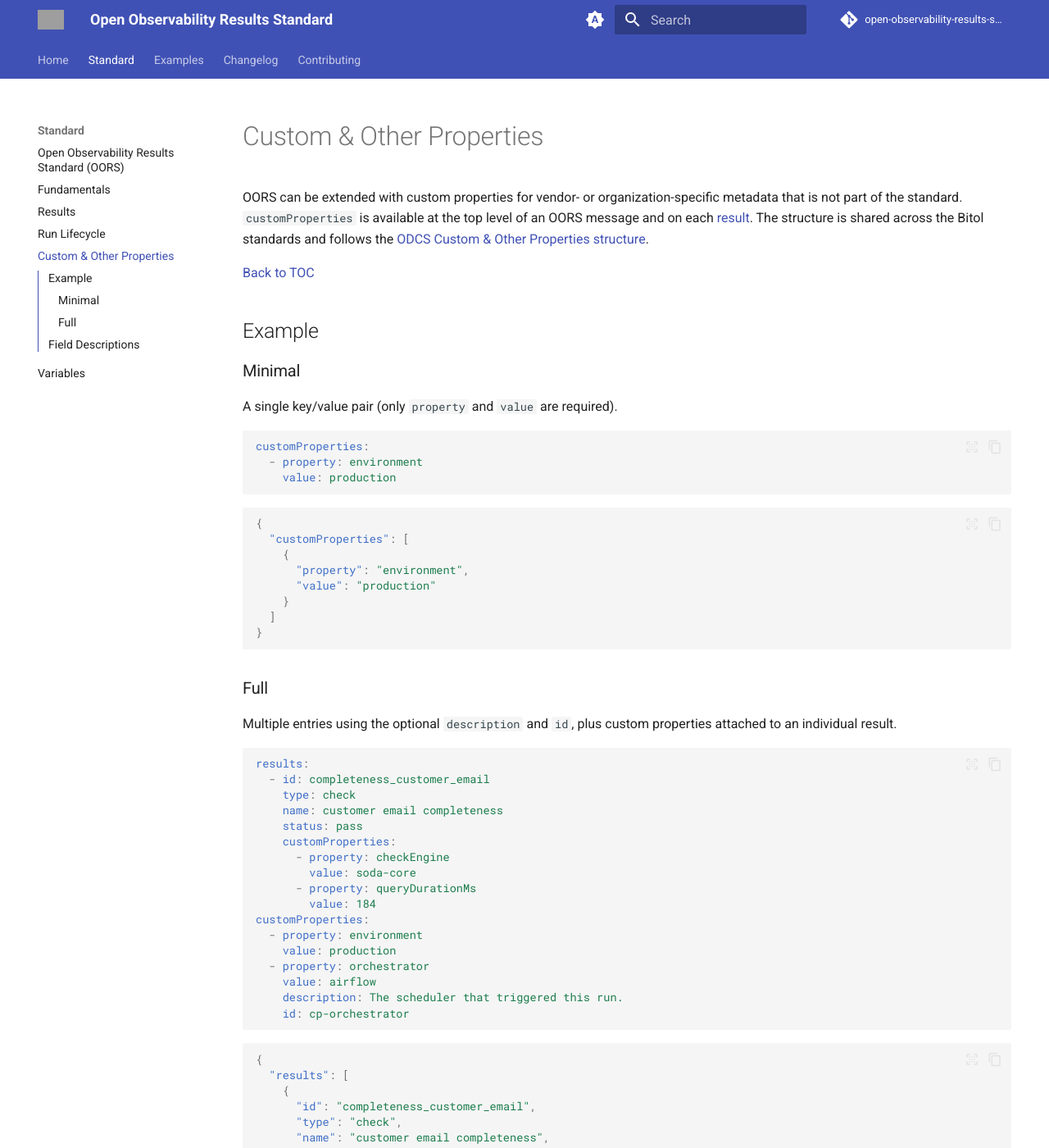
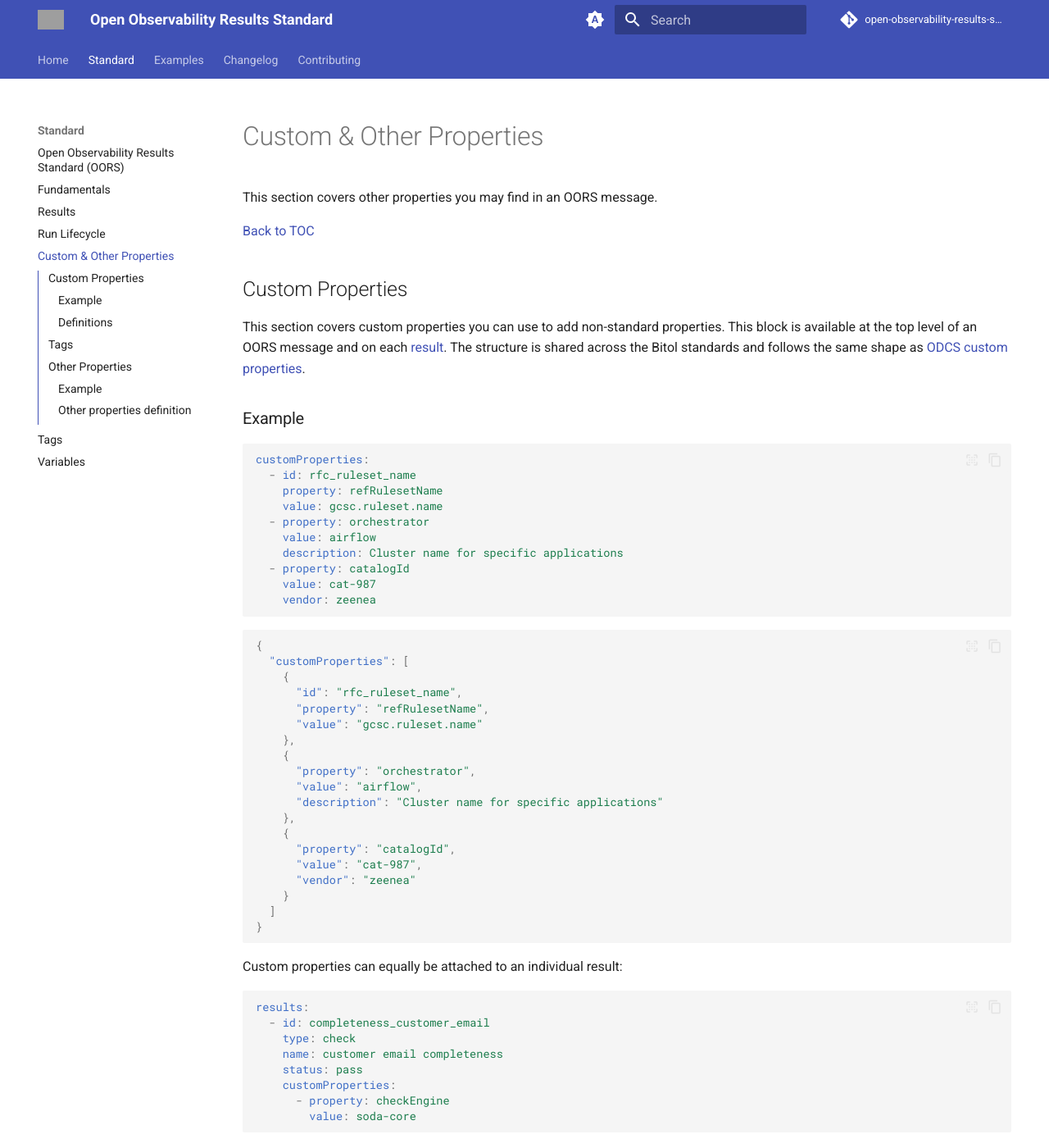
Before and after one commit to bitol-io/open-observability-results-standard, an MkDocs documentation site: the page built from docs/custom-other-properties.md, in a window 1280 px wide and 1400 px high. Shown: the whole window at 82% size. Built offline with MkDocs 1.6.1 and Material for MkDocs 9.7.7, drawn with Linux system fonts in a browser that asks for light colours; comment, search, counter and statistics services are not loaded; the version menu is left out; some of the changed text lies outside the part shown; grey boxes are pictures that could not be loaded.

Commit message:
feat: contract.server and tags; align custom-properties docs with ODCS
Recreates the `contract.server` contribution from #8 by @jochenchrist on top of
the current v0.8.0 state, and adds `tags` support.

- `contract.server` — optional string naming the server defined in the
  referenced contract (e.g. a `servers` entry in ODCS) against which the
  observations were made. A contract can be served on multiple servers.
- `tags` — the shared Bitol structure, an array of strings, available at the top
  level and on each result. New docs/tags.md mirroring the ODCS page.
- custom-other-properties.md restructured to mirror the ODCS page layout
  (Custom Properties -> Example -> Definitions), keeping only fields OORS supports.
- The `full` example gains `contract.server` and `tags`; new `invalid-tags`
  negative test.

Both new fields are optional, so v0.8.0 remains non-breaking.

Co-Authored-By: jochen <jochen.christ@entropy-data.com>
Co-Authored-By: Claude Sonnet 5 <noreply@anthropic.com>
Signed-off-by: Jean-Georges Perrin <jean-georges.perrin@hcl-software.com>

````diff
--- a/docs/custom-other-properties.md
+++ b/docs/custom-other-properties.md
@@ -1,6 +1,6 @@
 ---
 title: "Custom & Other Properties"
-description: "Extending OORS with custom properties."
+description: "This section covers custom properties you may find in an OORS message."
 ---
 
 <!--
@@ -10,36 +10,52 @@ SPDX-License-Identifier: Apache-2.0
 
 # Custom & Other Properties
 
-OORS can be extended with custom properties for vendor- or organization-specific metadata that is not part of the standard. `customProperties` is available at the top level of an OORS message and on each [result](results.md). The structure is shared across the Bitol standards and follows the [ODCS Custom & Other Properties structure](https://bitol-io.github.io/open-data-contract-standard/latest/custom-other-properties/).
+This section covers other properties you may find in an OORS message.
 
 [Back to TOC](README.md)
 
-## Example
+## Custom Properties
 
-### Minimal
+This section covers custom properties you can use to add non-standard properties. This block is available at the top level of an OORS message and on each [result](results.md). The structure is shared across the Bitol standards and follows the same shape as [ODCS custom properties](https://bitol-io.github.io/open-data-contract-standard/latest/custom-other-properties/).
 
-A single key/value pair (only `property` and `value` are required).
+### Example
 
 ```yaml
 customProperties:
-  - property: environment
-    value: production
+  - id: rfc_ruleset_name
+    property: refRulesetName
+    value: gcsc.ruleset.name
+  - property: orchestrator
+    value: airflow
+    description: Cluster name for specific applications
+  - property: catalogId
+    value: cat-987
+    vendor: zeenea
 ```
 
 ```json
 {
   "customProperties": [
     {
-      "property": "environment",
-      "value": "production"
+      "id": "rfc_ruleset_name",
+      "property": "refRulesetName",
+      "value": "gcsc.ruleset.name"
+    },
+    {
+      "property": "orchestrator",
+      "value": "airflow",
+      "description": "Cluster name for specific applications"
+    },
+    {
+      "property": "catalogId",
+      "value": "cat-987",
+      "vendor": "zeenea"
     }
   ]
 }
 ```
 
-### Full
-
-Multiple entries using the optional `description` and `id`, plus custom properties attached to an individual result.
+Custom properties can equally be attached to an individual result:
 
 ```yaml
 results:
@@ -50,50 +66,39 @@ results:
     customProperties:
       - property: checkEngine
         value: soda-core
-      - property: queryDurationMs
-        value: 184
-customProperties:
-  - property: environment
-    value: production
-  - property: orchestrator
-    value: airflow
-    description: The scheduler that triggered this run.
-    id: cp-orchestrator
 ```
 
-```json
-{
-  "results": [
-    {
-      "id": "completeness_customer_email",
-      "type": "check",
-      "name": "customer email completeness",
-      "status": "pass",
-      "customProperties": [
-        { "property": "checkEngine", "value": "soda-core" },
-        { "property": "queryDurationMs", "value": 184 }
-      ]
-    }
-  ],
-  "customProperties": [
-    { "property": "environment", "value": "production" },
-    {
-      "property": "orchestrator",
-      "value": "airflow",
-      "description": "The scheduler that triggered this run.",
-      "id": "cp-orchestrator"
-    }
-  ]
-}
+### Definitions
+
+| Key                             | Type   | UX label          | Required | Description                                                                                                                                                                                                                                              |
+| ------------------------------- | ------ | ----------------- | -------- | -------------------------------------------------------------------------------------------------------------------------------------------------------------------------------------------------------------------------------------------------------- |
+| `customProperties`              | array  | Custom Properties | No       | A list of key/value pairs for custom properties.                                                                                                                                                                                                          |
+| `customProperties[].description`| string | Description       | No       | Description for humans.                                                                                                                                                                                                                                   |
+| `customProperties[].id`         | string | ID                | No       | A unique identifier for the element used to create stable, refactor-safe references. Recommended for elements that will be referenced.                                                                                                                     |
+| `customProperties[].property`   | string | Property          | Yes      | The name of the key. Names should be in camel case—the same as if they were permanent properties in the standard.                                                                                                                                          |
+| `customProperties[].value`      | any    | Value             | Yes      | The value of the key. It can be an array.                                                                                                                                                                                                                 |
+| `customProperties[].vendor`     | string | Vendor            | No       | Identifies the vendor, provider, or external system associated with this custom property. SHOULD be a stable, lowercase identifier matching `^[a-z0-9][a-z0-9-]*$` (e.g. `confluent`, `zeenea`). Tools MUST preserve unknown vendor values. (Added in v0.2.0, [RFC 0035](https://github.com/bitol-io/tsc/blob/main/rfcs/approved/oors-v1.0.0/0035-extensions.md).) |
+
+## Tags
+
+Tags are lightweight, free-form classification labels that can be attached to the message and to individual results. See the dedicated [Tags](./tags.md) page.
+
+## Other Properties
+
+This section covers other properties you may find in an OORS message.
+
+### Example
+
+```yaml
+apiVersion: v0.8.0
+kind: ObservabilityResults
 ```
 
-## Field Descriptions
+### Other properties definition
 
-| Key                             | Type   | UX label          | Required | Description                                                                                                       | Example          |
-| ------------------------------- | ------ | ----------------- | -------- | --------------------------------------------------------------------------------------------------------------- | ---------------- |
-| `customProperties`              | array  | Custom Properties | No       | A list of key/value pairs for custom properties.                                                                |                  |
-| `customProperties[].property`   | string | Property          | Yes      | The name of the key. Names should be in camel case—the same as if they were permanent properties in the standard.| `environment`    |
-| `customProperties[].value`      | any    | Value             | Yes      | The value of the key.                                                                                           | `production`     |
-| `customProperties[].description`| string | Description       | No       | Optional description of the custom property.                                                                    | `The scheduler.` |
-| `customProperties[].id`         | string | ID                | No       | Optional unique identifier for the custom property, for stable references.                                       | `cp-orchestrator`|
-| `customProperties[].vendor`     | string | Vendor            | No       | Identifies the vendor, provider, or external system associated with this custom property. SHOULD be a stable, lowercase identifier matching `^[a-z0-9][a-z0-9-]*$`. Tools MUST preserve unknown vendor values. (Added in v0.2.0, [RFC 0035](https://github.com/bitol-io/tsc/blob/main/rfcs/approved/oors-v1.0.0/0035-extensions.md).) | `zeenea`         |
+| Key          | Type   | UX label    | Required | Description                                                                    |
+|--------------|--------|-------------|----------|--------------------------------------------------------------------------------|
+| `apiVersion` | string | API Version | Yes      | Version of the OORS schema used. See [Fundamentals](./fundamentals.md).         |
+| `kind`       | string | Kind        | Yes      | The type of OORS object. For OORS, always `ObservabilityResults`.               |
+
+[Back to TOC](README.md)
--- a/docs/examples/full.oors.json
+++ b/docs/examples/full.oors.json
@@ -20,7 +20,8 @@
   "contract": {
     "contractId": "53581432-6c55-4ba2-a65f-72344a91553a",
     "standard": "ODCS",
-    "version": "3.1.0"
+    "version": "3.1.0",
+    "server": "production"
   },
   "results": [
     {
@@ -77,6 +78,7 @@
       "message": "Data is fresh."
     }
   ],
+  "tags": ["finance", "sox"],
   "customProperties": [
     {
       "property": "environment",
--- a/docs/examples/full.oors.yaml
+++ b/docs/examples/full.oors.yaml
@@ -17,6 +17,7 @@ contract:
   contractId: 53581432-6c55-4ba2-a65f-72344a91553a
   standard: ODCS
   version: 3.1.0
+  server: production
 results:
   - id: dup_rows_myTable
     type: check
@@ -57,6 +58,7 @@ results:
         mustBeLessThan: 60
       unit: minutes
     message: Data is fresh.
+tags: ['finance', 'sox']
 customProperties:
   - property: environment
     value: production
--- a/mkdocs.yml
+++ b/mkdocs.yml
@@ -61,6 +61,7 @@ nav:
       - Results: 'results.md'
       - Run Lifecycle: 'run-lifecycle.md'
       - Custom & Other Properties: 'custom-other-properties.md'
+      - Tags: 'tags.md'
       - Variables: 'variables.md'
   - Examples:
     - 'examples/README.md'
````
Also changed, not shown: CHANGELOG.md (+3 -0 lines), docs/README.md (+1 -0 lines), docs/fundamentals.md (+8 -2 lines), docs/results.md (+3 -0 lines), docs/tags.md (added, +74 -0 lines), 4 other files.
